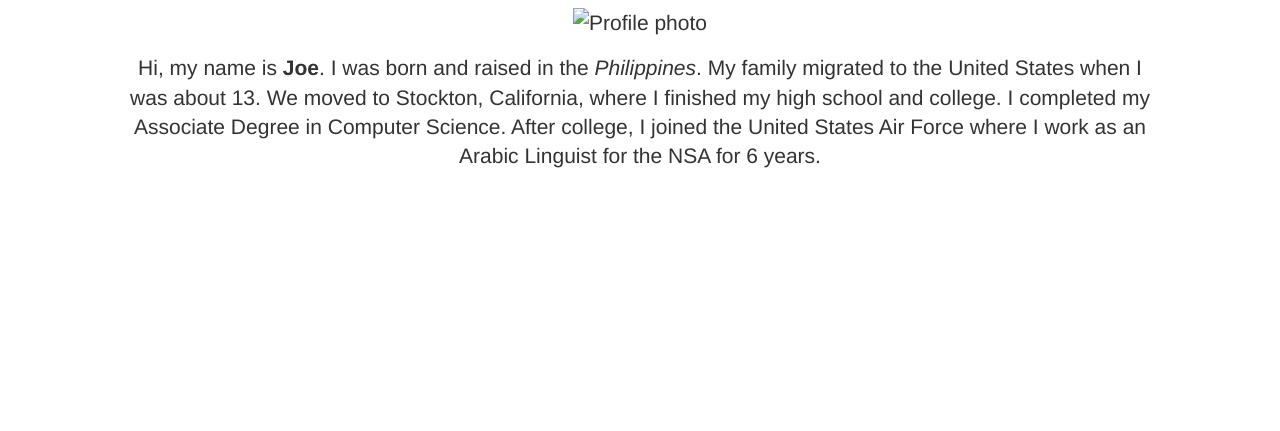
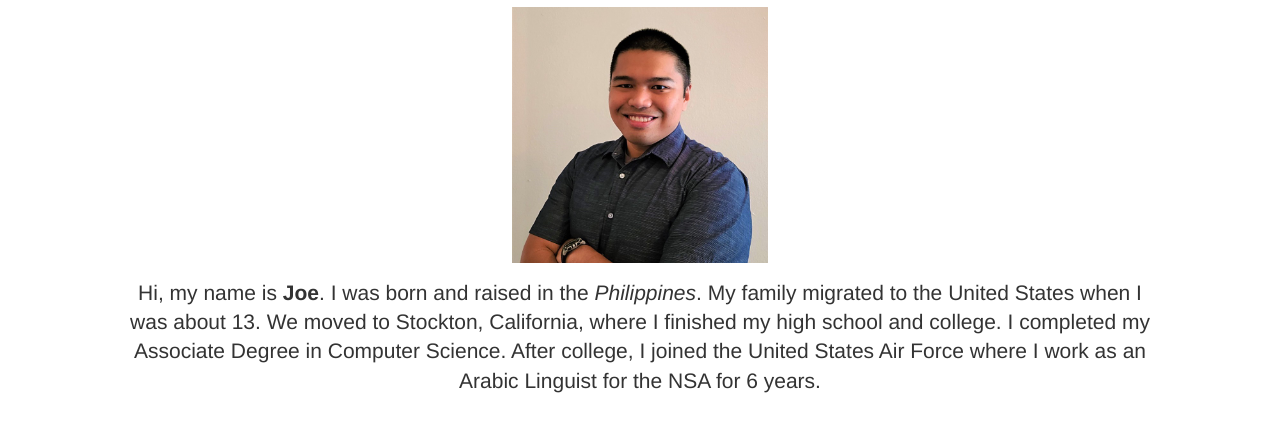
Before and after one commit to joelouie222/testing-github-pages, a plain HTML site: page index.html in a window 1280 px wide. Shown: the part 269-700 px from the top of the page. Drawn offline with Linux system fonts and the light colour scheme.

Commit message:
uploaded favicon

```diff
--- a/index.html
+++ b/index.html
@@ -8,7 +8,7 @@
     <!-- The above 3 meta tags *must* come first in the head; any other head content must come *after* these tags -->
     <meta name="description" content="">
     <meta name="author" content="">
-    <link rel="icon" href="assets/images/favicon.ico">
+    <link rel="icon" href="assets/images/favicon/favicon.ico">
 
 	<title>Welcome to Joe's Homepage!</title>
 
@@ -41,7 +41,7 @@
 		<!-- Jumbotron -->
 		<div class="jumbotron">
 		  <h1>Introduction</h1>
-		   <p><img src="../images/profile.jpg" alt="Profile photo" title="Profile photo"
+		   <p><img src="assets/images/profile.jpg" alt="Profile photo" title="Profile photo"
 				   height="256" width="256" /></p>
 		  <p class="lead">Hi, my name is <b>Joe</b>. I was born and raised in the <i>Philippines</i>. My family migrated to the United States when I was about 13. We moved to Stockton, California, where I finished my high school and college. I completed my Associate Degree in Computer Science. After college, I joined the United States Air Force where I work as an Arabic Linguist for the NSA for 6 years.</p>
 		</div>
```
Also changed, not shown: contact.html (+1 -1 lines), hobbies.html (+1 -1 lines), movies.html (+1 -1 lines), school.html (+1 -1 lines), work.html (+1 -1 lines), assets/images/favicon/favicon-16x16.png (added), assets/images/favicon/favicon-32x32.png (added), assets/images/favicon/favicon.ico (added).
